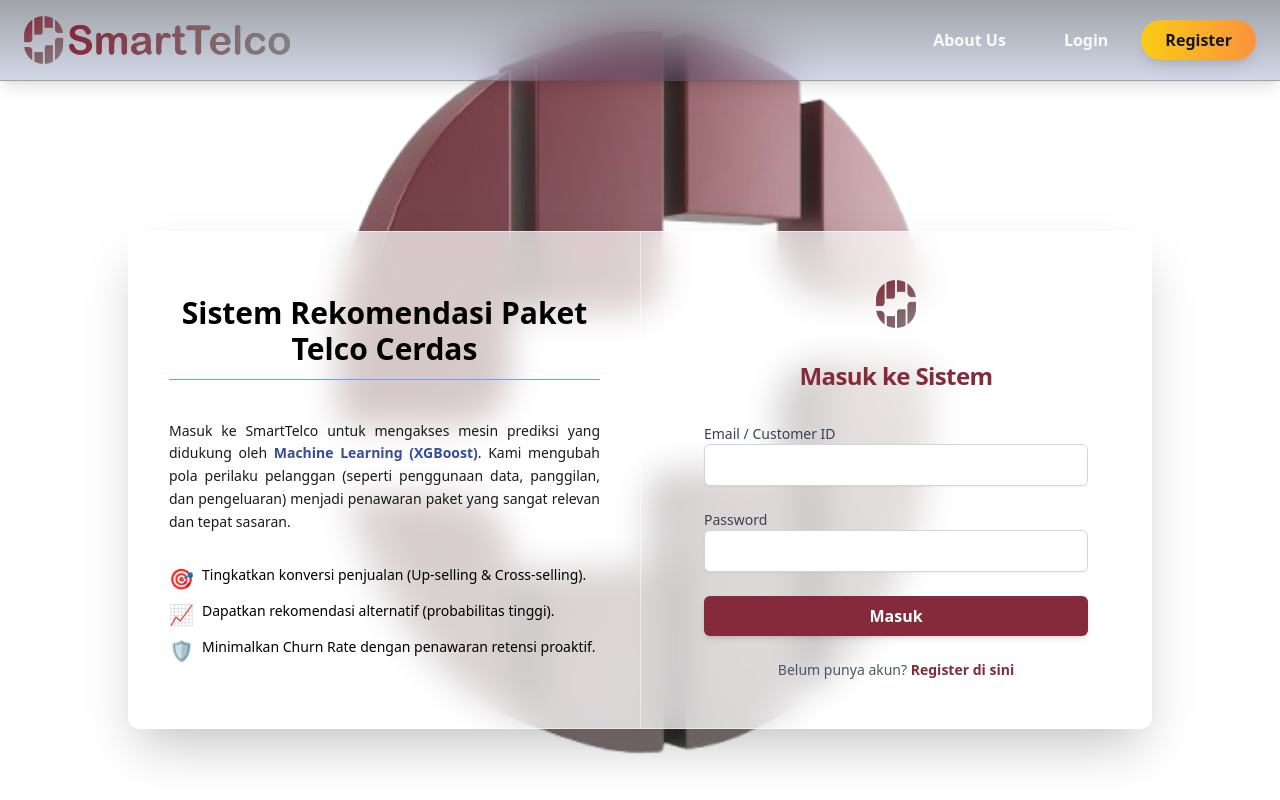
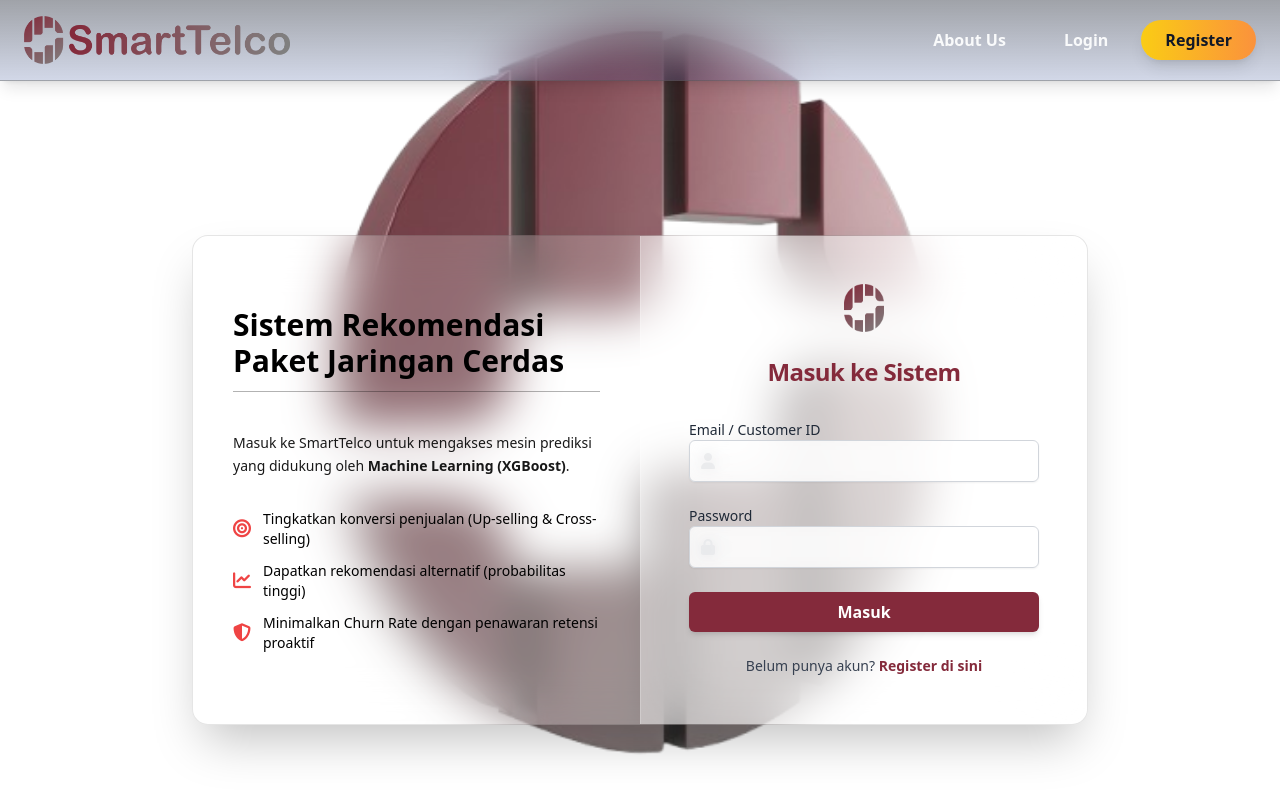
Before and after one commit to MargohanL23/SMARTTELCO-RECOMMENDATION, a Vue app in the folder SmartTelco-FrontEnd/: page /login in a window 1280 px wide. Shown: the top 800 px of the page. Built offline with nearby package versions, Linux system fonts and the light colour scheme.

Commit message:
update login regis homeview

```diff
--- a/SmartTelco-FrontEnd/index.html
+++ b/SmartTelco-FrontEnd/index.html
@@ -4,10 +4,7 @@
     <meta charset="UTF-8" />
     <link rel="icon" type="image/png" href="/images/logo_smarttelcoo.png" />
     <meta name="viewport" content="width=device-width, initial-scale=1.0" />
-    <link rel="stylesheet"
-      href="https://cdnjs.cloudflare.com/ajax/libs/font-awesome/6.5.0/css/all.min.css"
-      integrity="sha512-4oV2O5kJrVwQpYkLBnS5E5pE5v1dq7EJjLqSz5eaS1fPpT/YpN6BM+OQLyGdL4cOJBz5Fm0p7d4Wdlp8uFQZ1w=="
-      crossorigin="anonymous" referrerpolicy="no-referrer" />
+    <link rel="stylesheet" href="https://use.fontawesome.com/releases/v6.5.0/css/all.css">
     <title>SmartTelco</title>
   </head>
   <body>
--- a/SmartTelco-FrontEnd/src/views/LoginView.vue
+++ b/SmartTelco-FrontEnd/src/views/LoginView.vue
@@ -9,37 +9,49 @@
       />
     </div>
 
-    <div class="relative z-10 w-full max-w-5xl grid grid-cols-1 lg:grid-cols-2 rounded-xl shadow-2xl overflow-hidden bg-white/70 backdrop-blur-lg border border-white/50">
+    <!-- Glass Card -->
+    <div
+      class="relative z-10 w-full max-w-4xl grid grid-cols-1 lg:grid-cols-2
+             rounded-2xl shadow-2xl overflow-hidden
+             bg-white/20 backdrop-blur-xl border border-black/10">
 
-      <div class="flex flex-col justify-center p-8 lg:p-10 space-y-6 text-red text-left">
-        <h2 class="text-2xl lg:text-3xl font-extrabold mb-4 border-b border-blue-400 pb-3 text-center">
-          Sistem Rekomendasi Paket Telco Cerdas
+      <!-- Left Section -->
+      <div class="hidden lg:flex flex-col justify-center p-10 space-y-6 text-black">
+        <h2 class="text-3xl font-extrabold mb-4 border-b border-black/30 pb-3">
+          Sistem Rekomendasi Paket Jaringan Cerdas
         </h2>
-        <p class="text-sm leading-relaxed opacity-90 text-justify">
-          Masuk ke SmartTelco untuk mengakses mesin prediksi yang didukung oleh <span class="font-semibold text-blue-900">Machine Learning (XGBoost)</span>. Kami mengubah pola perilaku pelanggan (seperti penggunaan data, panggilan, dan pengeluaran) menjadi penawaran paket yang sangat relevan dan tepat sasaran.
+
+        <p class="text-sm leading-relaxed opacity-90">
+          Masuk ke SmartTelco untuk mengakses mesin prediksi yang didukung oleh
+          <span class="font-semibold text-black">Machine Learning (XGBoost)</span>.
         </p>
-        <ul class="text-sm space-y-2 pt-2">
-          <li class="flex items-start">
-            <span class="text-pink-600 mr-2 text-xl">🎯</span> Tingkatkan konversi penjualan (Up-selling & Cross-selling).
+
+        <ul class="text-sm space-y-3 pt-2">
+          <li class="flex items-center gap-3">
+            <i class="fa-solid fa-bullseye text-red-500 text-lg"></i>
+            Tingkatkan konversi penjualan (Up-selling & Cross-selling)
           </li>
-          <li class="flex items-start">
-            <span class="text-indigo-600 mr-2 text-xl">📈</span> Dapatkan rekomendasi alternatif (probabilitas tinggi).
+
+          <li class="flex items-center gap-3">
+            <i class="fa-solid fa-chart-line text-red-500 text-lg"></i>
+            Dapatkan rekomendasi alternatif (probabilitas tinggi)
           </li>
-          <li class="flex items-start">
-            <span class="text-blue-600 mr-2 text-xl">🛡️</span> Minimalkan Churn Rate dengan penawaran retensi proaktif.
+
+          <li class="flex items-center gap-3">
+            <i class="fa-solid fa-shield-halved text-red-500 text-lg"></i>
+            Minimalkan Churn Rate dengan penawaran retensi proaktif
           </li>
         </ul>
       </div>
 
-      <div class="w-full p-8 md:p-12 flex flex-col justify-center bg-transparent border-t lg:border-t-0 lg:border-l border-white/50">
+      <!-- Right Section (Login Form) -->
+      <div class="w-full p-8 md:p-12 flex flex-col justify-center
+                  bg-white/40 backdrop-blur-2xl border-l border-white/20">
 
-        <div class="sm:mx-auto sm:w-full sm:max-w-sm">
-          <img
-            class="mx-auto h-12 w-auto"
-            src="/images/logo_smarttelcoo.png"
-            alt="SmartTelco"
-          />
-          <h2 class="mt-8 text-center text-2xl font-bold tracking-tight" style="color:#842A3B;">
+        <div class="sm:mx-auto sm:w-full sm:max-w-sm text-center">
+          <img class="mx-auto h-12 w-auto" src="/images/logo_smarttelcoo.png" alt="SmartTelco" />
+
+          <h2 class="mt-6 text-2xl font-bold tracking-tight" style="color:#842A3B;">
             Masuk ke Sistem
           </h2>
         </div>
@@ -47,38 +59,55 @@
         <div class="mt-8 sm:mx-auto sm:w-full sm:max-w-sm">
           <form class="space-y-6" @submit.prevent="handleLogin">
 
+            <!-- Email -->
             <div>
-              <label class="block text-sm font-medium text-gray-700">Email / Customer ID</label>
+              <label class="block text-sm font-medium text-gray-800">Email / Customer ID</label>
+              <div class="relative">
+                <i class="fa-solid fa-user absolute left-3 top-1/2 -translate-y-1/2 text-gray-500"></i>
                 <input
                   v-model="identifier"
                   type="text"
                   required
-                class="block w-full rounded-md px-3 py-2 border border-gray-300 outline-none text-gray-800 placeholder-gray-500 shadow-sm focus:ring-[#842A3B] focus:border-[#842A3B]"
+                  class="block w-full rounded-md pl-10 pr-3 py-2 border border-gray-300
+                         text-gray-800 shadow-sm outline-none
+                         bg-white/80 backdrop-blur
+                         focus:ring-[#842A3B] focus:border-[#842A3B]"
                 />
               </div>
+            </div>
 
+            <!-- Password -->
             <div>
-              <label class="block text-sm font-medium text-gray-700">Password</label>
+              <label class="block text-sm font-medium text-gray-800">Password</label>
+              <div class="relative">
+                <i class="fa-solid fa-lock absolute left-3 top-1/2 -translate-y-1/2 text-gray-500"></i>
                 <input
                   v-model="password"
                   type="password"
                   required
-                class="block w-full rounded-md px-3 py-2 border border-gray-300 outline-none text-gray-800 placeholder-gray-500 shadow-sm focus:ring-[#842A3B] focus:border-[#842A3B]"
+                  class="block w-full rounded-md pl-10 pr-3 py-2 border border-gray-300
+                         text-gray-800 shadow-sm outline-none
+                         bg-white/80 backdrop-blur
+                         focus:ring-[#842A3B] focus:border-[#842A3B]"
                 />
               </div>
+            </div>
 
+            <!-- Error -->
             <p v-if="errorMsg" class="text-red-700 text-sm text-center">{{ errorMsg }}</p>
 
+            <!-- Button -->
             <button
               type="submit"
-              class="w-full rounded-md px-3 py-2 text-white font-semibold shadow-md hover:opacity-90 transition"
+              class="w-full rounded-md px-3 py-2 text-white font-semibold shadow-md
+                     hover:opacity-90 transition"
               style="background-color:#842A3B;"
             >
               Masuk
             </button>
           </form>
 
-          <p class="mt-6 text-center text-sm text-gray-600">
+          <p class="mt-6 text-center text-sm text-gray-700">
             Belum punya akun?
             <router-link to="/register" class="font-semibold hover:underline" style="color:#842A3B;">
               Register di sini
--- a/SmartTelco-FrontEnd/src/views/RegistrationView.vue
+++ b/SmartTelco-FrontEnd/src/views/RegistrationView.vue
@@ -9,81 +9,108 @@
       />
     </div>
 
-    <div class="relative z-10 w-full max-w-5xl grid grid-cols-1 lg:grid-cols-2 rounded-xl shadow-2xl overflow-hidden bg-white/70 backdrop-blur-lg border border-white/50">
+    <!-- Glass Card -->
+    <div
+      class="relative z-10 w-full max-w-4xl grid grid-cols-1 lg:grid-cols-2
+            rounded-2xl shadow-2xl overflow-hidden
+            bg-white/20 backdrop-blur-xl border border-black/10">
 
-      <div class="flex flex-col justify-center p-8 lg:p-10 space-y-6 text-red text-center">
-        <h2 class="text-2xl lg:text-3xl font-extrabold mb-4 border-b border-blue-400 pb-3">
+      <!-- Left Section (teks promo – kini seragam seperti LoginView) -->
+      <div class="hidden lg:flex flex-col justify-center p-10 space-y-6 text-black">
+
+        <h2 class="text-3xl font-extrabold mb-4 border-b border-black/30 pb-3">
           Daftar untuk Akses Penuh
         </h2>
-        <p class="text-sm leading-relaxed opacity-90 text-justify">
-          Bergabunglah dengan <span class="font-semibold text-red-700">SmartTelco</span> untuk mendapatkan rekomendasi paket yang dirancang khusus untuk pola penggunaan Anda.
+
+        <p class="text-sm leading-relaxed opacity-90">
+          Bergabunglah dengan
+          <span class="font-semibold text-black">SmartTelco</span>
+          untuk mendapatkan rekomendasi paket yang dirancang khusus untuk Anda.
         </p>
-        <ul class="text-sm space-y-2 pt-2">
-          <li class="flex items-start">
-            <span class="text-green-600 mr-2 text-xl">✅</span> Mendapatkan Produk layanan terbaik.
+
+        <ul class="text-sm space-y-3 pt-2">
+          <li class="flex items-center gap-3">
+            <i class="fa-solid fa-circle-check text-green-600 text-lg"></i>
+            Mendapatkan produk layanan terbaik
           </li>
-          <li class="flex items-start">
-            <span class="text-indigo-600 mr-2 text-xl">⏱️</span> Akses langsung ke fitur simulasi dan hasil.
+
+          <li class="flex items-center gap-3">
+            <i class="fa-solid fa-stopwatch text-indigo-600 text-lg"></i>
+            Akses langsung ke fitur simulasi dan hasil
           </li>
-          <li class="flex items-start">
-            <span class="text-blue-600 mr-2 text-xl">🔒</span> Data Anda aman dan terenkripsi.
+
+          <li class="flex items-center gap-3">
+            <i class="fa-solid fa-shield-halved text-red-600 text-lg"></i>
+            Data Anda aman dan terenkripsi
           </li>
         </ul>
+
       </div>
 
-      <div class="w-full p-8 md:p-12 flex flex-col justify-center bg-transparent border-t lg:border-t-0 lg:border-l border-white/50">
+      <!-- Right Section (Form Register) -->
+      <div class="w-full p-8 md:p-12 flex flex-col justify-center
+                  bg-white/40 backdrop-blur-2xl border-l border-white/20">
 
-        <div class="sm:mx-auto sm:w-full sm:max-w-sm">
-          <img
-            class="mx-auto h-12 w-auto"
-            src="/images/logo_smarttelcoo.png"
-            alt="SmartTelco"
-          />
-          <h2 class="mt-8 text-center text-2xl font-bold tracking-tight" style="color:#842A3B;">
+        <div class="sm:mx-auto sm:w-full sm:max-w-sm text-center">
+          <img class="mx-auto h-12 w-auto" src="/images/logo_smarttelcoo.png" alt="SmartTelco" />
+
+          <h2 class="mt-6 text-2xl font-bold tracking-tight" style="color:#842A3B;">
             Daftar Akun Baru
           </h2>
         </div>
 
-        <form @submit.prevent="handleRegister" class="mt-8 space-y-6">
+        <form class="mt-8 space-y-6" @submit.prevent="handleRegister">
 
+          <!-- Email -->
           <div>
-            <label class="block text-sm font-medium text-gray-700">Email</label>
+            <label class="block text-sm font-medium text-gray-800">Email</label>
             <input
               v-model="email"
               type="email"
               required
-              class="block w-full rounded-md px-3 py-2 border border-gray-300 outline-none text-gray-800 placeholder-gray-500 shadow-sm focus:ring-[#842A3B] focus:border-[#842A3B]"
+              class="block w-full rounded-md px-3 py-2 border border-gray-300
+                    outline-none text-gray-800 placeholder-gray-500 shadow-sm
+                    bg-white/80 backdrop-blur
+                    focus:ring-[#842A3B] focus:border-[#842A3B]"
               placeholder="example@mail.com"
             />
           </div>
 
+          <!-- Password -->
           <div>
-            <label class="block text-sm font-medium text-gray-700">Password</label>
+            <label class="block text-sm font-medium text-gray-800">Password</label>
             <input
               v-model="password"
               type="password"
               required
-              class="block w-full rounded-md px-3 py-2 border border-gray-300 outline-none text-gray-800 placeholder-gray-500 shadow-sm focus:ring-[#842A3B] focus:border-[#842A3B]"
+              class="block w-full rounded-md px-3 py-2 border border-gray-300
+                    outline-none text-gray-800 placeholder-gray-500 shadow-sm
+                    bg-white/80 backdrop-blur
+                    focus:ring-[#842A3B] focus:border-[#842A3B]"
               placeholder="Minimal 6 karakter"
             />
           </div>
 
+          <!-- Error -->
           <p v-if="errorMsg" class="text-red-700 text-sm text-center">{{ errorMsg }}</p>
 
+          <!-- Button -->
           <button
             type="submit"
-            class="w-full rounded-md px-3 py-2 text-white font-semibold shadow-md hover:opacity-90 transition"
+            class="w-full rounded-md px-3 py-2 text-white font-semibold shadow-md
+                  hover:opacity-90 transition"
             style="background-color:#842A3B;"
           >
             Register
           </button>
 
-          <p class="mt-6 text-sm text-center text-gray-600">
+          <p class="mt-6 text-center text-sm text-gray-700">
             Sudah punya akun?
             <router-link to="/login" class="font-semibold hover:underline" style="color:#842A3B;">
               Login di sini
             </router-link>
           </p>
+
         </form>
       </div>
     </div>
```
Also changed, not shown: SmartTelco-FrontEnd/src/views/HomeView.vue (+41 -19 lines). Lines whose indentation alone changed are shown as unchanged.
